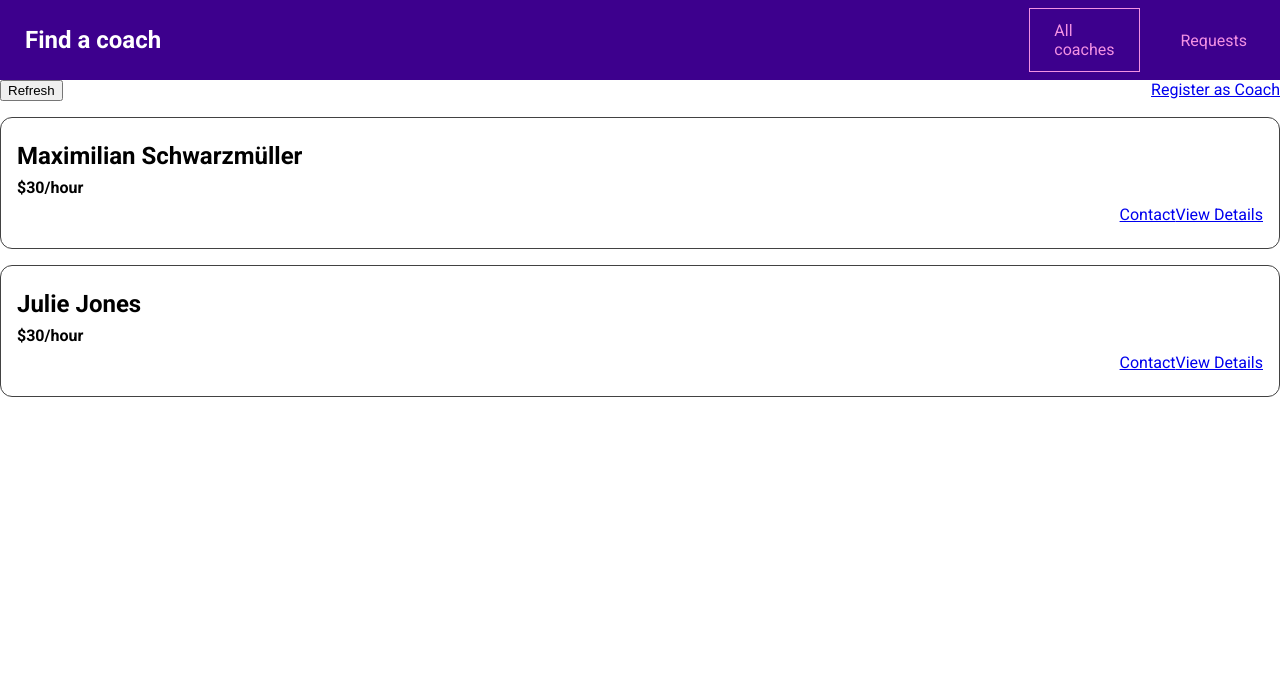
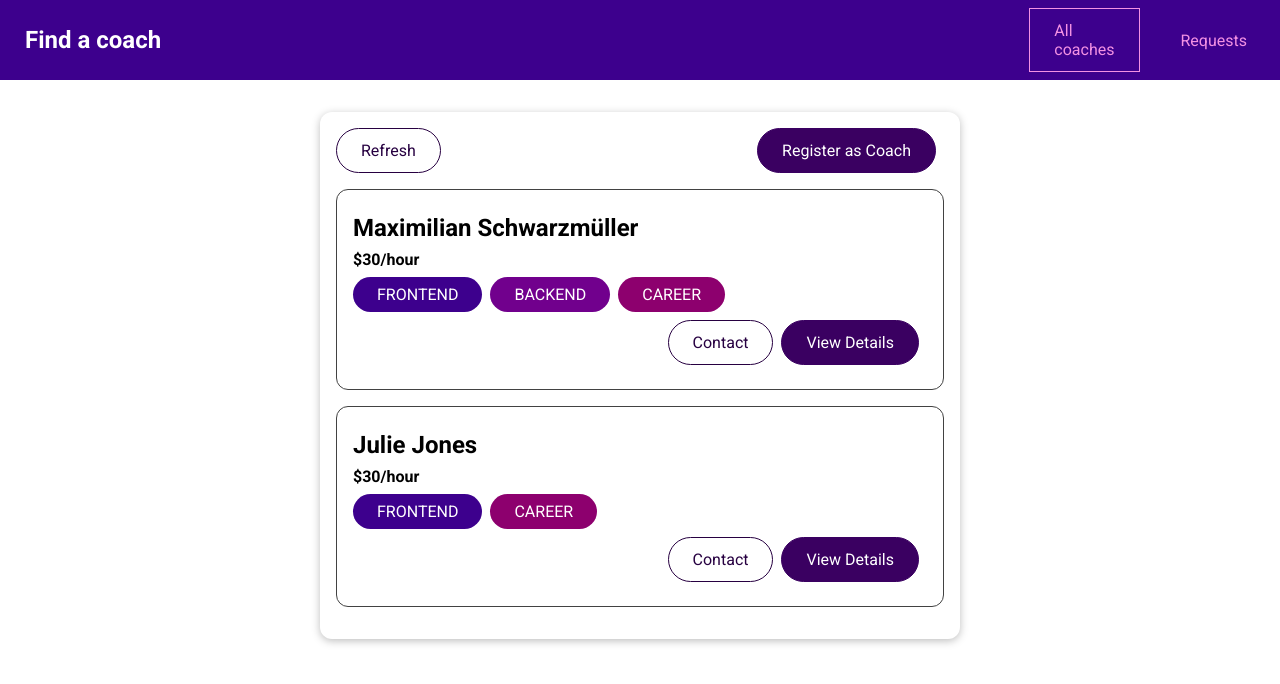
Before and after one commit to abhishek1234graphs/vueapp, a Vue app: page /coaches in a window 1280 px wide. Shown: the top 684 px of the page. Built offline with nearby package versions, Linux system fonts and the light colour scheme.

Commit message:
Added base ui components

```diff
--- a/src/components/coaches/CoachItem.vue
+++ b/src/components/coaches/CoachItem.vue
@@ -3,29 +3,32 @@
         <h3>{{fullName}}</h3>
         <h4>${{ rate }}/hour</h4>
         <div>
-            <span v-for="area in areas" v-bind:key="area">
-                {{ area }}
-            </span>
+            <base-badge v-for="area in areas" v-bind:key="area" :type="area" :title="area">
+
+            </base-badge>
         </div>
         <div class="actions">
-            <router-link :to="coachContactLink">Contact</router-link>
-            <router-link :to="coachDetailsLink">View Details</router-link>
+            <base-button mode="outline" link="true" :to="coachContactLink">Contact</base-button>
+            <base-button link="true" :to="coachDetailsLink">View Details</base-button>
         </div>
     </li>
 </template>
 
 <script>
 export default {
+    mounted(){
+      //alert(this.$route.path + this.id +'/contact')
+    },
     props: ['id','firstName','lastName','rate','areas'],
     computed: {
         fullName(){
             return this.firstName +' ' + this.lastName;
         },
         coachContactLink(){
-            return this.$router.path + this.id +'/contact';
+            return this.$route.path + '/' + this.id +'/contact';
         },
         coachDetailsLink(){
-            return this.$router.path + '/coaches/' +this.id;
+            return this.$route.path + '/' +this.id;
         }
     }
 }
--- /dev/null
+++ b/src/components/ui/BaseBadge.vue
@@ -0,0 +1,42 @@
+<template>
+    <span class="badge" :class="type">
+        {{text}}
+    </span>
+</template>
+
+<script>
+export default{
+    props: ['type','title'],
+    computed:{
+        text(){
+            return this.title.toUpperCase();
+        }
+    }
+}
+</script>
+
+<style scoped>
+.badge {
+  background-color: #ccc;
+  color: #252525;
+  border-radius: 30px;
+  padding: 0.5rem 1.5rem;
+  display: inline-block;
+  margin-right: 0.5rem;
+}
+
+.frontend {
+  background-color: #3d008d;
+  color: white;
+}
+
+.backend {
+  background-color: #71008d;
+  color: white;
+}
+
+.career {
+  background-color: #8d006e;
+  color: white;
+}
+</style>
--- /dev/null
+++ b/src/components/ui/BaseButton.vue
@@ -0,0 +1,75 @@
+<template>
+    <span>
+        <button v-if="!link" :class="mode">
+            <slot></slot>
+        </button>
+        <router-link v-else :to="to" :class="mode">
+            <slot></slot>
+        </router-link>
+    </span>
+</template>
+
+<script>
+export default{
+    props:{
+        mode:{
+            type:String,
+            required:false,
+            default:""
+        },
+        link:{
+            type: Boolean,
+            required: false,
+            default:false
+        },
+        to:{
+            type: String,
+            required:false,
+            default:'/'
+        }
+    }
+}
+</script>
+
+<style scoped>
+button,
+a {
+  text-decoration: none;
+  padding: 0.75rem 1.5rem;
+  font: inherit;
+  background-color: #3a0061;
+  border: 1px solid #3a0061;
+  color: white;
+  cursor: pointer;
+  border-radius: 30px;
+  margin-right: 0.5rem;
+  display: inline-block;
+}
+
+a:hover,
+a:active,
+button:hover,
+button:active {
+  background-color: #270041;
+  border-color: #270041;
+}
+
+.flat {
+  background-color: transparent;
+  color: #3a0061;
+  border: none;
+}
+
+.outline {
+  background-color: transparent;
+  border-color: #270041;
+  color: #270041;
+}
+
+.flat:hover,
+.flat:active,
+.outline:hover,
+.outline:active {
+  background-color: #edd2ff;
+}
+</style>
--- /dev/null
+++ b/src/components/ui/BaseCard.vue
@@ -0,0 +1,20 @@
+<template>
+    <div class="card">
+        <slot></slot>
+    </div>
+</template>
+<script>
+
+export default {
+
+}
+</script>
+<style scoped>
+.card {
+  border-radius: 12px;
+  box-shadow: 0 2px 8px rgba(0, 0, 0, 0.26);
+  padding: 1rem;
+  margin: 2rem auto;
+  max-width: 40rem;
+}
+</style>
--- a/src/pages/coaches/CoachesList.Vue
+++ b/src/pages/coaches/CoachesList.Vue
@@ -1,8 +1,9 @@
 <template>
     <span>
+        <base-card>
             <div class="controls">
-            <button>Refresh</button>
-            <router-link to="/register">Register as Coach</router-link>
+                <base-button mode="outline">Refresh</base-button>
+                <base-button link="true" to="/register">Register as Coach</base-button>
             </div>
             <ul v-if="hasCoaches">
 
@@ -12,10 +13,12 @@
                 :first-name="coach.firstName"
                 :last-name="coach.lastName"
                 :rate="coach.hourlyRate"
-            :area="coach.areas"
+                :areas="coach.areas"
                 ></coach-item>
             </ul>
             <h3 v-else>No Coaches</h3>
+        </base-card>
+
     </span>
 </template>
 
--- a/src/router.js
+++ b/src/router.js
@@ -15,8 +15,8 @@
 
         { path: '/register',component:CoachDetailRegistration},
         { path: '/requests',component:RequestsReceived},
+        { path:'/',redirect:'/coaches'},
         { path: '/:notFound(.*)',component:NotFound},
-        { path:'/',redirect:'/coaches'},
 
 ];
 
```
Also changed, not shown: src/main.js (+11 -1 lines). Lines whose indentation alone changed are shown as unchanged.
